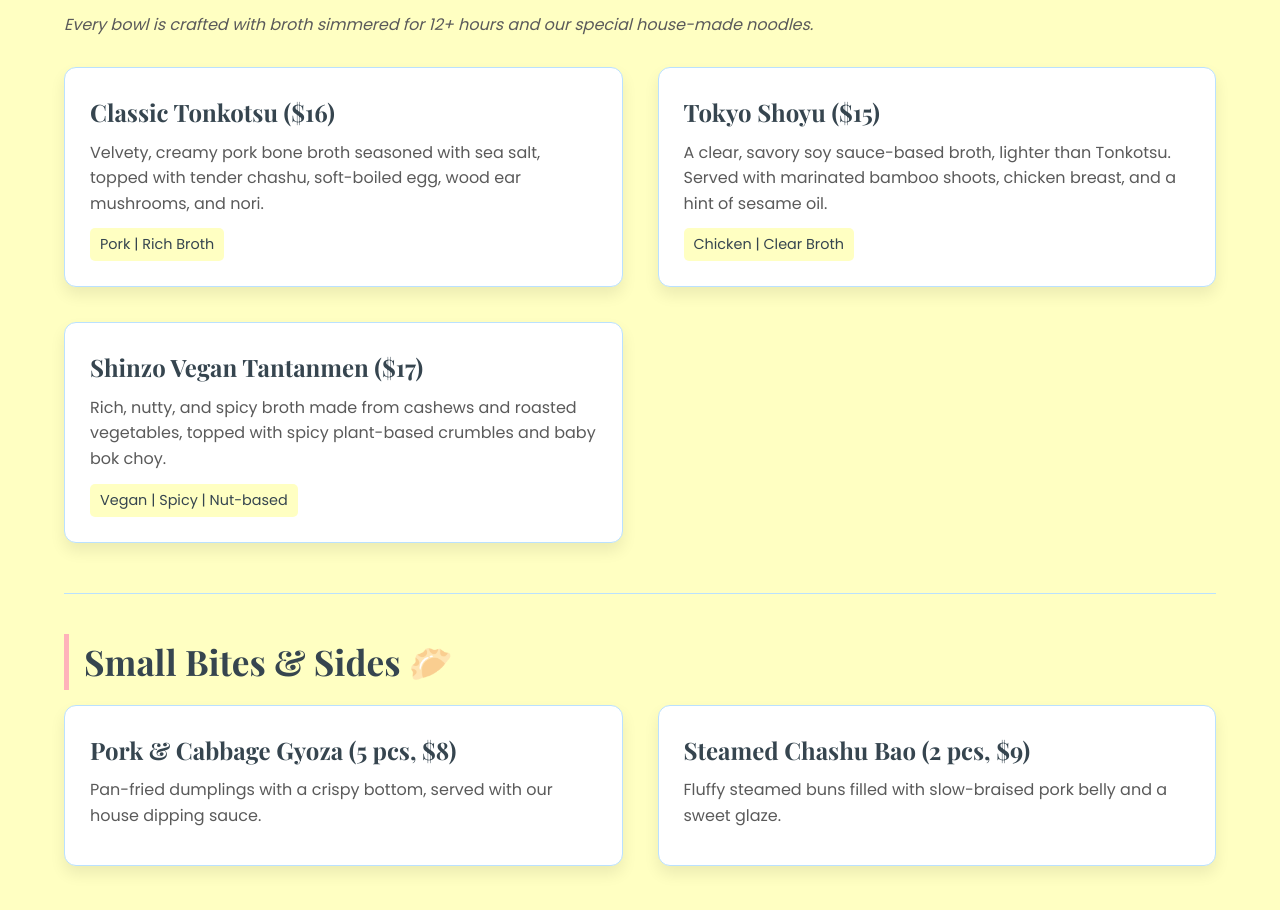
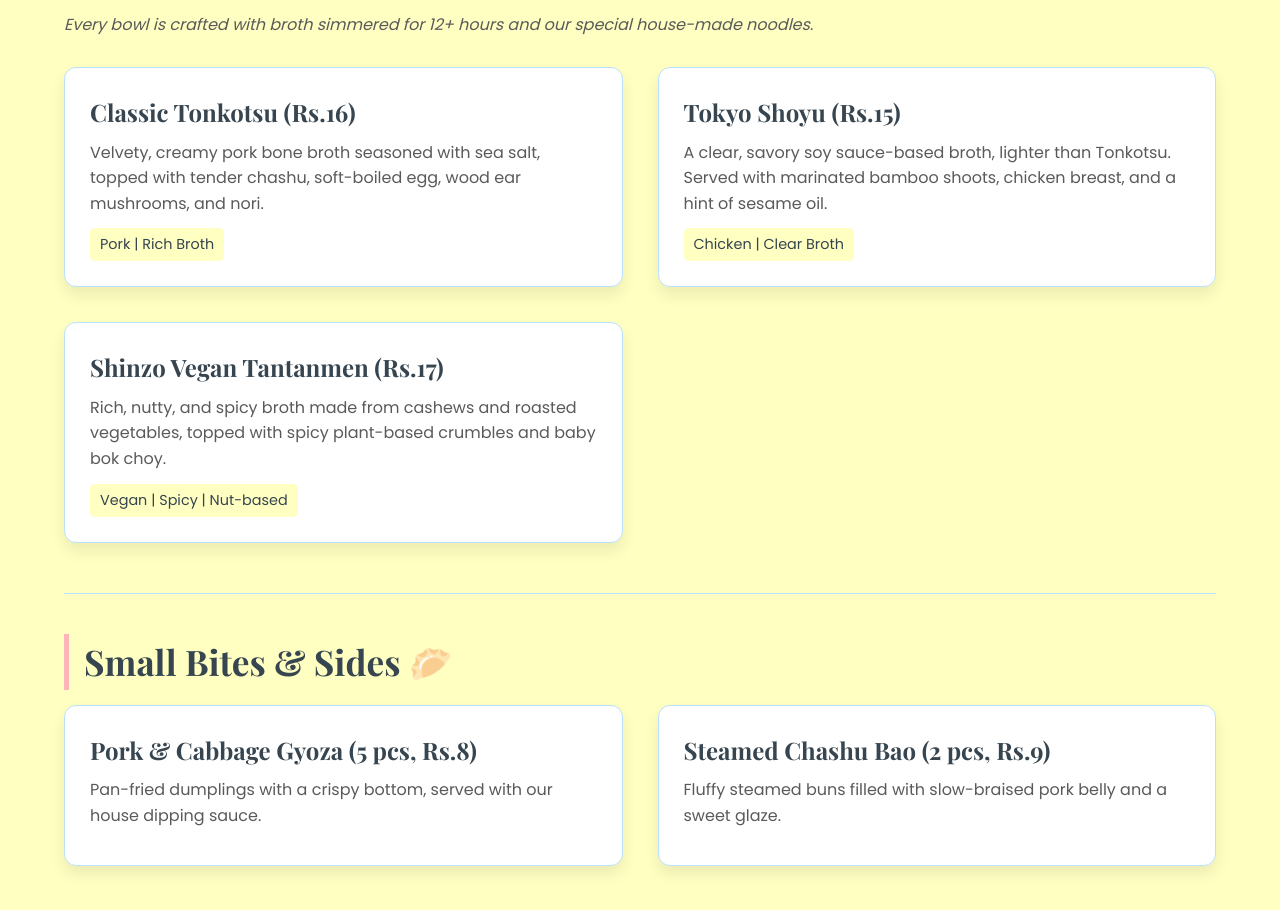
Before and after one commit to kanikasankar/ShinzoRamen, a plain HTML site: page menu.html in a window 1280 px wide. Shown: the part 370-1280 px from the top of the page. Drawn offline with nearby package versions, Linux system fonts and the light colour scheme.

Commit message:
Update menu.html

```diff
--- a/menu.html
+++ b/menu.html
@@ -34,19 +34,19 @@
 
                 <div class="menu-list">
                     <div class="menu-item-detail">
-                        <h4>Classic Tonkotsu ($16)</h4>
+                        <h4>Classic Tonkotsu (Rs.16)</h4>
                         <p class="description">Velvety, creamy pork bone broth seasoned with sea salt, topped with tender chashu, soft-boiled egg, wood ear mushrooms, and nori.</p>
                         <p class="tags">Pork | Rich Broth</p>
                     </div>
 
                     <div class="menu-item-detail">
-                        <h4>Tokyo Shoyu ($15)</h4>
+                        <h4>Tokyo Shoyu (Rs.15)</h4>
                         <p class="description">A clear, savory soy sauce-based broth, lighter than Tonkotsu. Served with marinated bamboo shoots, chicken breast, and a hint of sesame oil.</p>
                         <p class="tags">Chicken | Clear Broth</p>
                     </div>
 
                     <div class="menu-item-detail">
-                        <h4>Shinzo Vegan Tantanmen ($17)</h4>
+                        <h4>Shinzo Vegan Tantanmen (Rs.17)</h4>
                         <p class="description">Rich, nutty, and spicy broth made from cashews and roasted vegetables, topped with spicy plant-based crumbles and baby bok choy.</p>
                         <p class="tags">Vegan | Spicy | Nut-based</p>
                     </div>
@@ -59,11 +59,11 @@
                 <h3>Small Bites & Sides 🥟</h3>
                 <div class="menu-list">
                     <div class="menu-item-detail">
-                        <h4>Pork & Cabbage Gyoza (5 pcs, $8)</h4>
+                        <h4>Pork & Cabbage Gyoza (5 pcs, Rs.8)</h4>
                         <p class="description">Pan-fried dumplings with a crispy bottom, served with our house dipping sauce.</p>
                     </div>
                     <div class="menu-item-detail">
-                        <h4>Steamed Chashu Bao (2 pcs, $9)</h4>
+                        <h4>Steamed Chashu Bao (2 pcs, Rs.9)</h4>
                         <p class="description">Fluffy steamed buns filled with slow-braised pork belly and a sweet glaze.</p>
                     </div>
                 </div>
```
